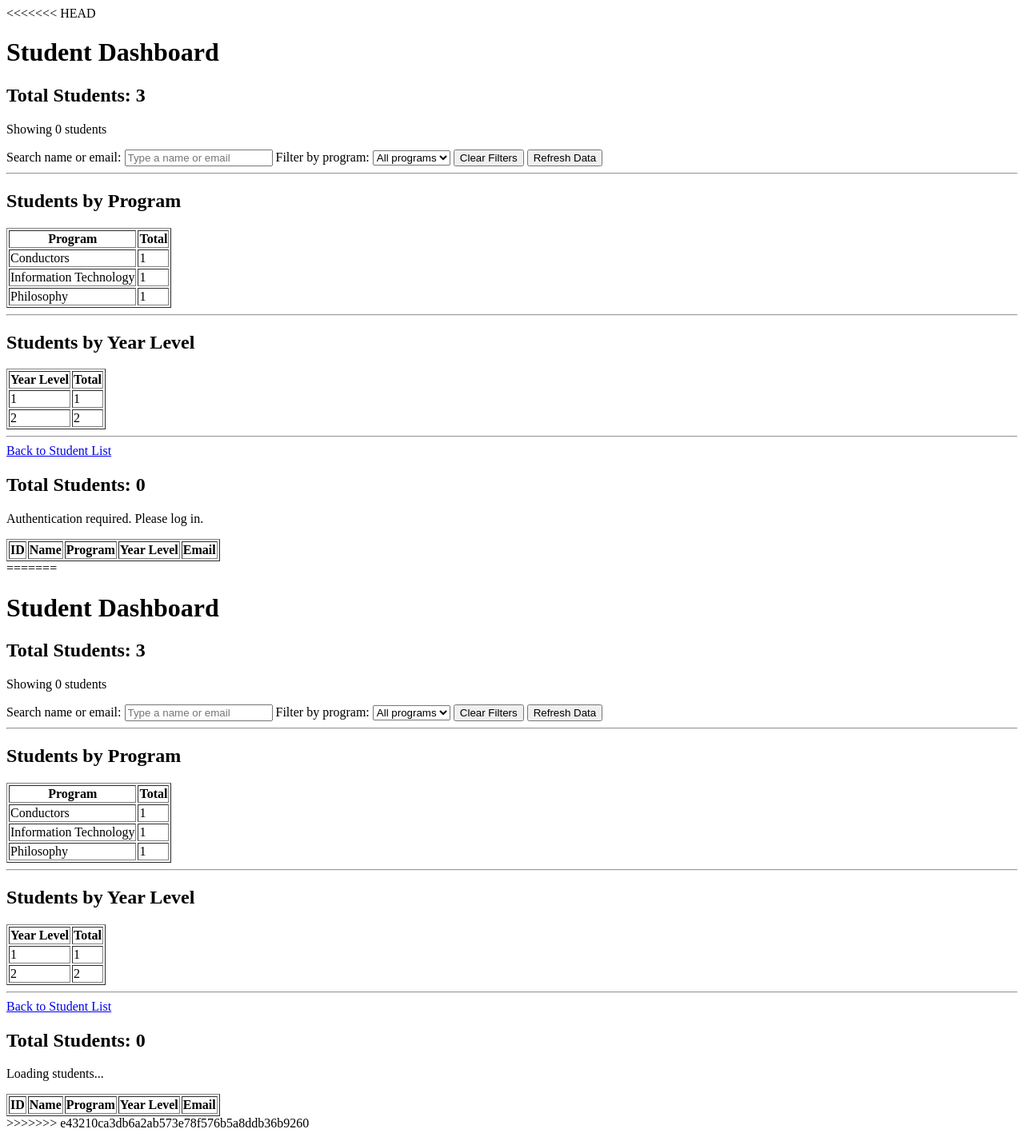
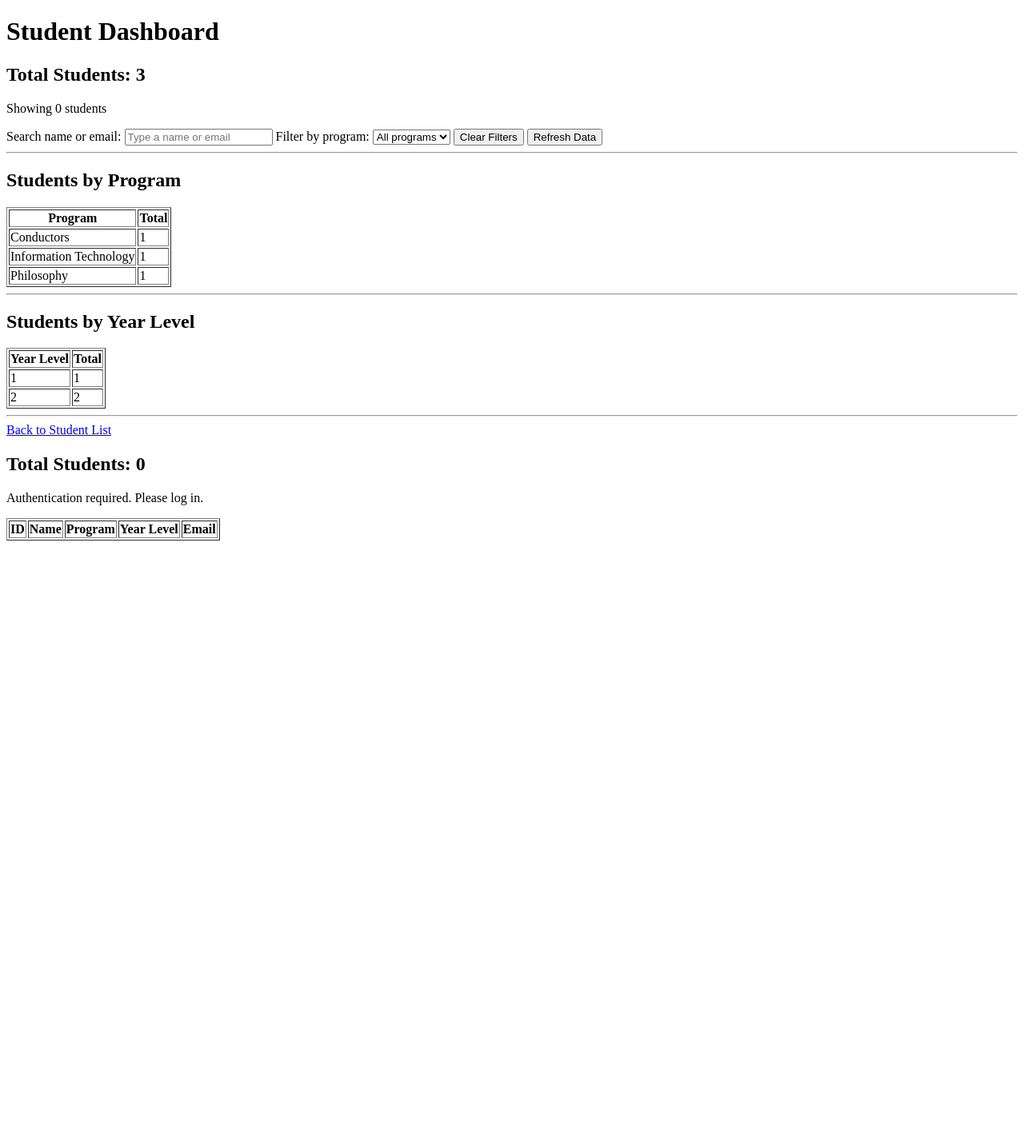
Before and after one commit to NinomaeIgarashi/LNDR_DjangoWebApp, a Django app: page /registration/dashboard/ in a window 1280 px wide. Shown: the whole page at 80% size. After the commit the page ends 676 px from the top, so only its background shows below. Run offline with Django 5.2, Linux system fonts and the light colour scheme; data comes from the database, SQL or seed files in the repository; lists and menus that the app fills with data are empty.

Commit message:
Fixed duplicates

```diff
--- a/registration/templates/registration/student_dashboard.html
+++ b/registration/templates/registration/student_dashboard.html
@@ -1,4 +1,3 @@
-<<<<<<< HEAD
 {% load static %}
 <!DOCTYPE html>
 <html>
@@ -112,119 +111,5 @@
 </body>
 </html>
 
-=======
-{% load static %}
-<!DOCTYPE html>
-<html>
-<head>
-    <title>Student Dashboard</title>
-</head>
-<body>
 
-    <h1>Student Dashboard</h1>
-
-    <h2>Total Students: {{ total_students }}</h2>
-
-    <p id="result-count" aria-live="polite">Showing 0 students</p>
-    <section>
-        <label for="student-search">Search name or email:</label>
-        <input
-        type="search"
-        id="student-search"
-        placeholder="Type a name or email"
-        >
-        <label for="program-filter">Filter by program:</label>
-        <select id="program-filter">
-        <option value="">All programs</option>
-        </select>
-        <button type="button" id="clear-filters">
-        Clear Filters
-        </button>
-        <button type="button" id="refresh-students">
-        Refresh Data
-        </button>
-    </section>
-
-    <hr>
-
-    <h2>Students by Program</h2>
-
-    <table border="1">
-        <tr>
-            <th>Program</th>
-            <th>Total</th>
-        </tr>
-
-        {% for item in program_summary %}
-        <tr>
-            <td>{{ item.program }}</td>
-            <td>{{ item.total }}</td>
-        </tr>
-        {% empty %}
-        <tr>
-            <td colspan="2">
-                No program data available.
-            </td>
-        </tr>
-        {% endfor %}
-    </table>
-
-    <hr>
-
-    <h2>Students by Year Level</h2>
-
-    <table border="1">
-        <tr>
-            <th>Year Level</th>
-            <th>Total</th>
-        </tr>
-
-        {% for item in year_summary %}
-        <tr>
-            <td>{{ item.year_level }}</td>
-            <td>{{ item.total }}</td>
-        </tr>
-        {% empty %}
-        <tr>
-            <td colspan="2">
-                No year-level data available.
-            </td>
-        </tr>
-        {% endfor %}
-    </table>
-
-    <hr>
-
-    <a href="{% url 'student_list' %}">
-        Back to Student List
-    </a>
-
-    <h2>
-        Total Students:
-        <span id="student-count">0</span>
-    </h2>
-
-    <p id="loading-message">Loading students...</p>
-    <p id="error-message"></p>
-
-    <table border="1" id="student-table">
-        <thead>
-            <tr>
-                <th>ID</th>
-                <th>Name</th>
-                <th>Program</th>
-                <th>Year Level</th>
-                <th>Email</th>
-            </tr>
-        </thead>
-
-        <tbody id="student-table-body">
-        </tbody>
-    </table>
-
-
-</body>
-</html>
-
->>>>>>> e43210ca3db6a2ab573e78f576b5a8ddb36b9260
 <script src="{% static 'registration/js/student_dashboard.js' %}"></script>
```
